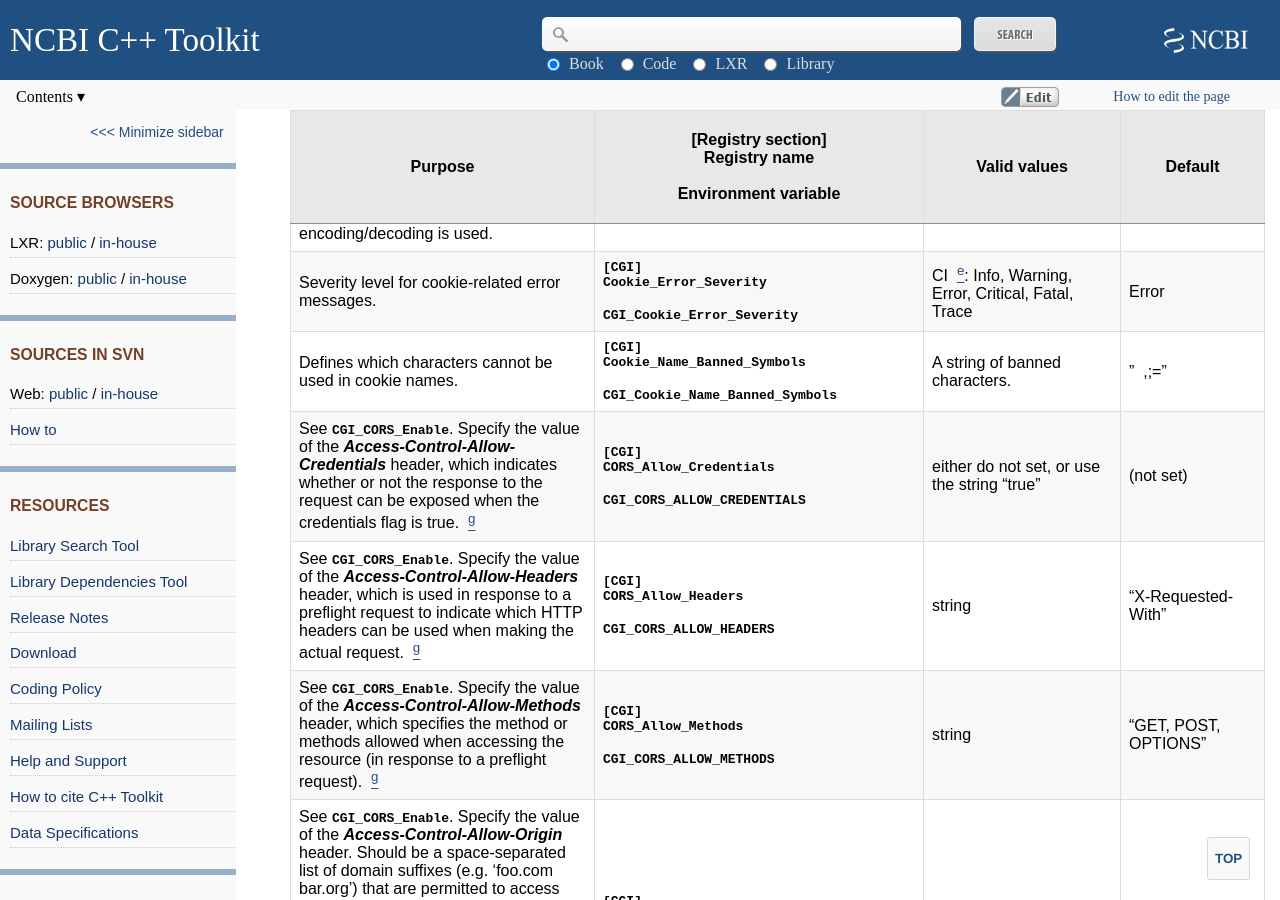
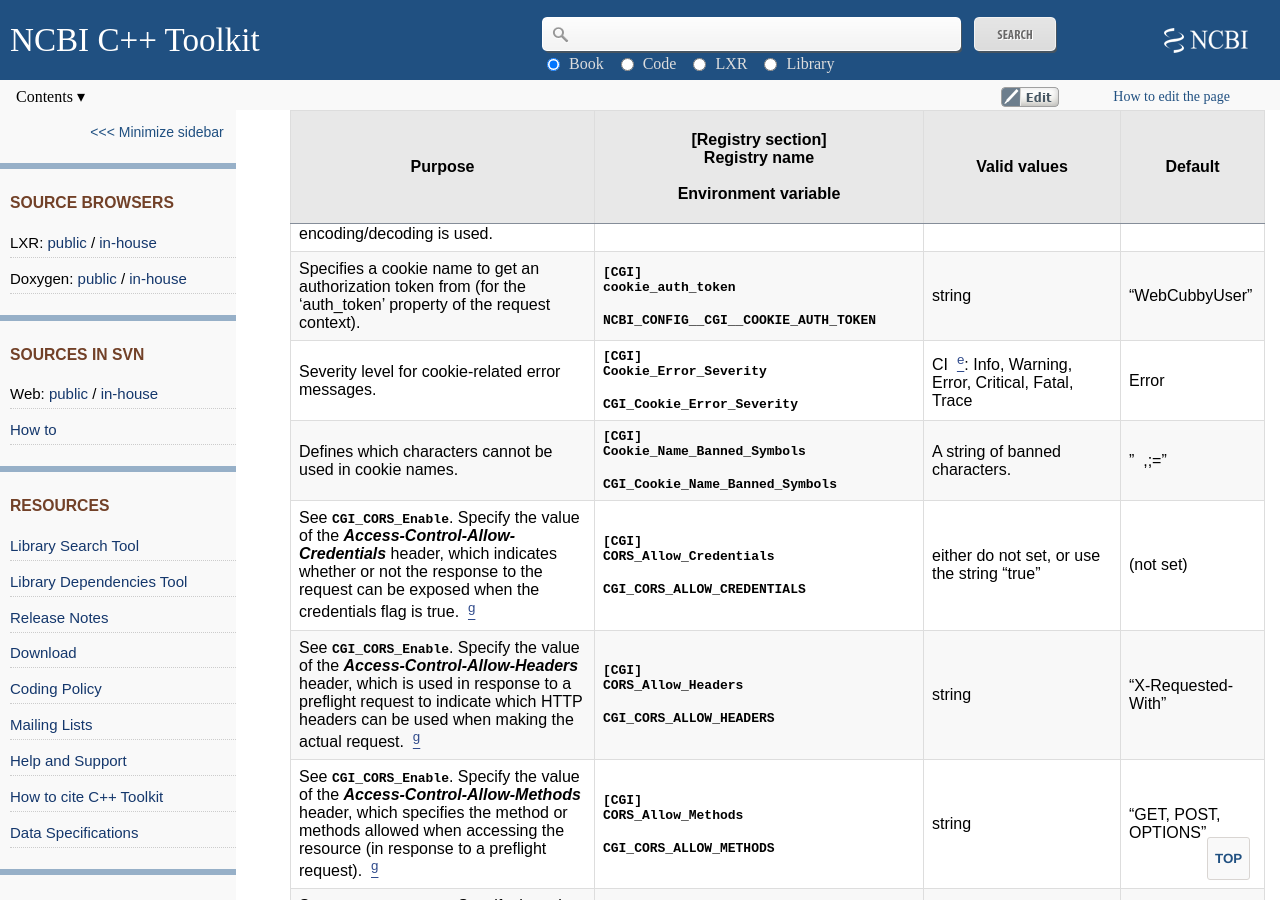
Before and after one commit to ncbi/cxx-toolkit, a Jekyll site: the page built from pages/ch_libconfig.md, in a window 1280 px wide and 900 px high, scrolled down 21208 px. Built offline with Jekyll 4.4.1, drawn with Linux system fonts in a browser that asks for light colours.

Commit message:
Described two new CGI parameter. JIRA CXX-13208

```diff
--- a/pages/ch_libconfig.md
+++ b/pages/ch_libconfig.md
@@ -532,6 +532,7 @@
 | When true (and when using HTTP/1.1), produce the CGI response in chunks, with the size set by `[CGI].ChunkSize`. | **`[CGI]`**<br/>**`ChunkedTransfer`**<br/><br/>**`CGI_CHUNKED_TRANSFER`** | "Disable" or "Enable" | "Disable" |
 | Set the size of the chunks when producing chunked CGI responses per `[CGI].ChunkedTransfer`. | **`[CGI]`**<br/>**`ChunkSize`**<br/><br/>**`CGI_CHUNK_SIZE`** | positive integer | 4096 |
 | According to RFC-2109, cookies should not be encoded. Instead, they should be just quoted. However, for backward compatibility with code that decodes incoming cookies, both quoted cookies and encoded cookies can be parsed. This setting controls which method of encoding/decoding is used.            | **`[CGI]`**<br/>**`Cookie_Encoding`**<br/><br/>**`CGI_COOKIE_ENCODING`**    | "Url", "Quote"                   | "Url"    |
+| Specifies a cookie name to get an authorization token from (for the 'auth_token' property of the request context). | **`[CGI]`**<br/>**`cookie_auth_token`**<br/><br/>**`NCBI_CONFIG__CGI__COOKIE_AUTH_TOKEN`** | string | "WebCubbyUser" |
 | Severity level for cookie-related error messages.   | **`[CGI]`**<br/>**`Cookie_Error_Severity`**<br/><br/>**`CGI_Cookie_Error_Severity`**           | CI  [<sup>e</sup>](#ch_libconfig.TF.27): Info, Warning, Error, Critical, Fatal, Trace      | Error    |
 | Defines which characters cannot be used in cookie names.               | **`[CGI]`**<br/>**`Cookie_Name_Banned_Symbols`**<br/><br/>**`CGI_Cookie_Name_Banned_Symbols`** | A string of banned characters.   | "  ,;="   |
 | See **`CGI_CORS_Enable`**. Specify the value of the ***Access-Control-Allow-Credentials*** header, which indicates whether or not the response to the request can be exposed when the credentials flag is true.  [<sup>g</sup>](#ch_libconfig.TF_8_G)                 | **`[CGI]`**<br/>**`CORS_Allow_Credentials`**<br/><br/>**`CGI_CORS_ALLOW_CREDENTIALS`**         | either do not set, or use the string "true"         | (not set)      |
```
